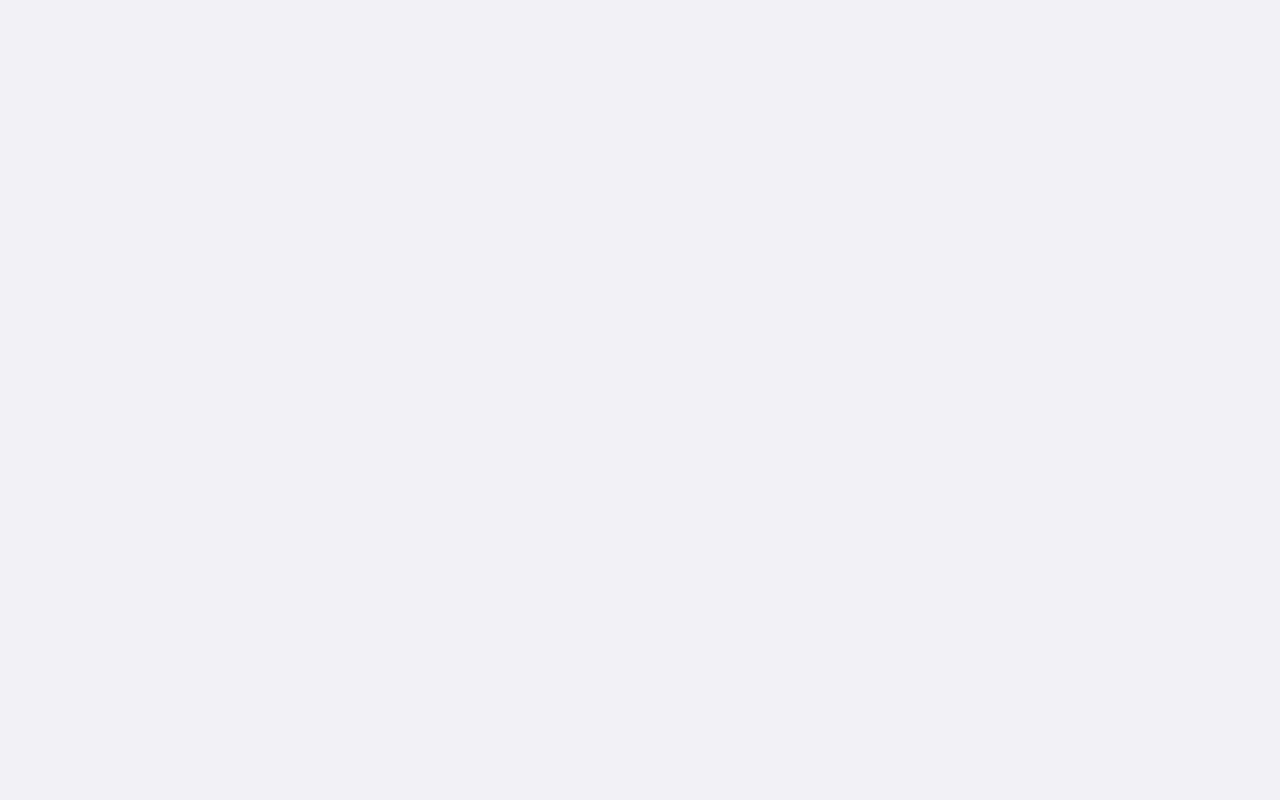
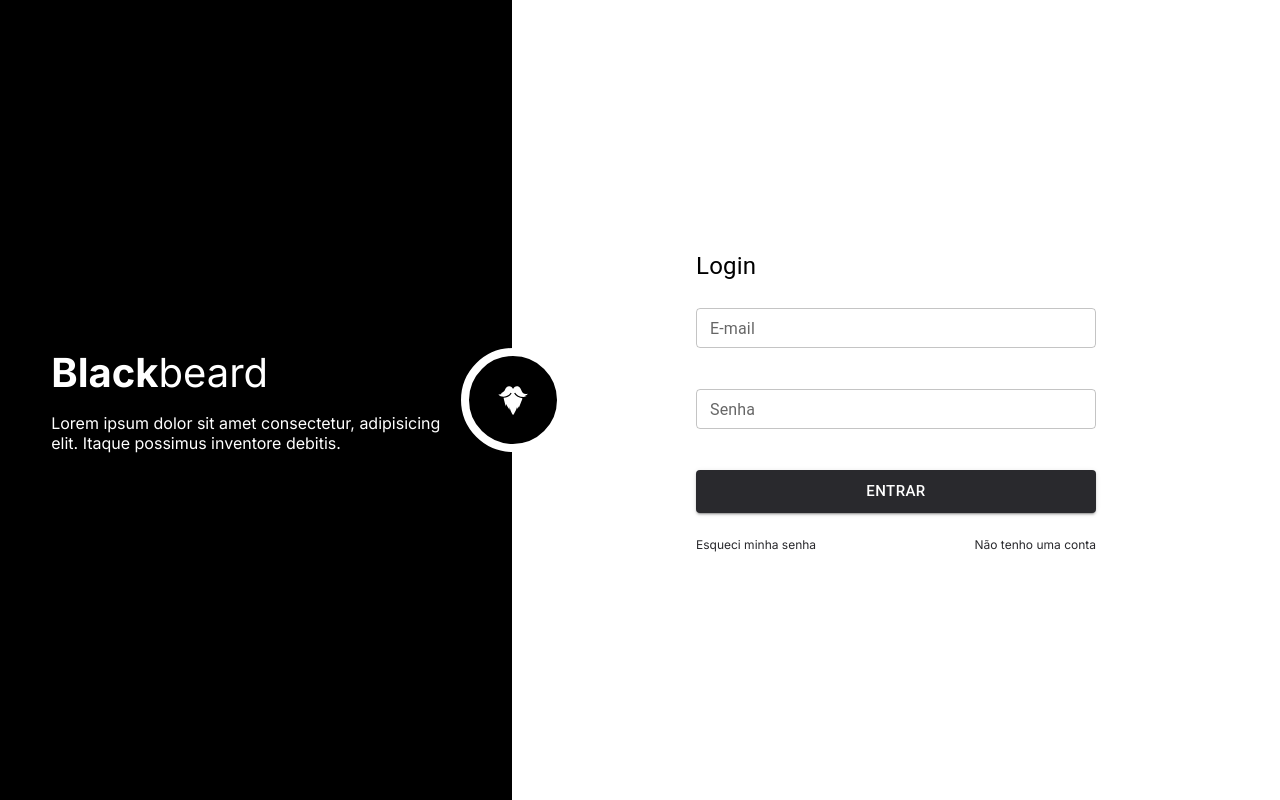
Before and after one commit to LucioHenrique512/blackbeard-ui-admin, a React (Create React App) app: page /onboarding/signin in a window 1280 px wide. Built offline with nearby package versions, Linux system fonts and the light colour scheme.

Commit message:
Alterando layout de sigin e iniciando tela de signup

```diff
--- a/package.json
+++ b/package.json
@@ -17,6 +17,7 @@
     "formik": "^2.2.9",
     "react": "^17.0.2",
     "react-dom": "^17.0.2",
+    "react-icons": "^4.3.1",
     "react-router-dom": "^5.3.0",
     "react-scripts": "4.0.3",
     "styled-components": "^5.3.3",
--- a/src/components/logo/index.tsx
+++ b/src/components/logo/index.tsx
@@ -1,7 +1,7 @@
 import styled from "styled-components";
 
 interface LogoProps {
-  size?: "small" | "medium" | "large" | "x-large" | "xx-large";
+  size?: "small" | "medium" | "large" | "x-large" | "xx-large" | string;
   isWhite?: boolean;
 }
 
--- a/src/modules/onboarding/index.tsx
+++ b/src/modules/onboarding/index.tsx
@@ -1,13 +1,16 @@
-import { Login } from "./pages/login";
+import { Signin } from "./pages/signin";
 import { Switch, Route, Redirect, useRouteMatch } from "react-router-dom";
+import { OnboardRoutes } from "./onboardRoutes";
+import { Signup } from "./pages/signup";
 
 export const OnboardingModule: React.FC = () => {
   const { path } = useRouteMatch();
 
   return (
     <Switch>
-      <Redirect exact path={path} to={`${path}/login`} />
-      <Route path={`${path}/login`} component={Login} />
+      <Redirect exact path={path} to={`${path}/${OnboardRoutes.SIGNIN}`} />
+      <Route path={`${path}/${OnboardRoutes.SIGNIN}`} component={Signin} />
+      <Route path={`${path}/${OnboardRoutes.SIGNUP}`} component={Signup} />
     </Switch>
   );
 };
--- /dev/null
+++ b/src/modules/onboarding/onboardRoutes.ts
@@ -0,0 +1,4 @@
+export const OnboardRoutes = {
+  SIGNIN: "signin",
+  SIGNUP: "signup",
+};
--- a/src/modules/onboarding/pages/login/index.tsx
+++ /dev/null
@@ -1,98 +0,0 @@
-import { Button, Link, TextField, Typography } from "@material-ui/core";
-import { Logo } from "../../../../components";
-import {
-  Container,
-  ContentContainer,
-  Form,
-  FormContainer,
-  Header,
-  LinksContainer,
-} from "./styles";
-import { useFormik } from "formik";
-import * as Yup from "yup";
-
-const validationSchema = Yup.object().shape({
-  email: Yup.string()
-    .email("Favor insira um email válido")
-    .required("Favor informe o email da sua conta."),
-  password: Yup.string()
-    .required("Favor insira a senha")
-    .min(4, "A senha deve conter no minimo 4 characteres."),
-});
-
-export const Login: React.FC = () => {
-  const { values, errors, touched, handleChange, handleBlur, handleSubmit } =
-    useFormik({
-      initialValues: {
-        email: "",
-        password: "",
-      },
-      validateOnChange: false,
-      validateOnBlur: true,
-      validationSchema,
-      onSubmit: (value) => {
-        console.log(value);
-      },
-    });
-
-  return (
-    <Container>
-      <ContentContainer>
-        <Header>
-          <Logo size="xx-large" isWhite />
-        </Header>
-        <FormContainer>
-          <Typography style={{ marginBottom: "1.5rem", fontSize: "1.5rem" }}>
-            Login
-          </Typography>
-          <Form onSubmit={handleSubmit}>
-            <TextField
-              value={values.email}
-              onChange={handleChange}
-              onBlur={handleBlur}
-              name="email"
-              label="E-mail"
-              type="email"
-              fullWidth
-              size="small"
-              helperText={errors.email && touched.email ? errors.email : " "}
-              error={!!errors.email && touched.email}
-              variant="outlined"
-              style={{ marginBottom: "1rem" }}
-            />
-            <TextField
-              value={values.password}
-              onChange={handleChange}
-              onBlur={handleBlur}
-              name="password"
-              label="Senha"
-              type="password"
-              fullWidth
-              size="small"
-              helperText={
-                errors.password && touched.password ? errors.password : " "
-              }
-              error={!!errors.password && touched.password}
-              variant="outlined"
-              style={{ marginBottom: "1rem" }}
-            />
-
-            <Button
-              type="submit"
-              variant="contained"
-              size="large"
-              fullWidth
-              color="primary"
-            >
-              Entrar
-            </Button>
-          </Form>
-          <LinksContainer>
-            <Link href="#">Esqueci minha senha</Link>
-            <Link href="#">Não tenho uma conta</Link>
-          </LinksContainer>
-        </FormContainer>
-      </ContentContainer>
-    </Container>
-  );
-};
--- a/src/modules/onboarding/pages/login/styles.ts
+++ /dev/null
@@ -1,42 +0,0 @@
-import styled from "styled-components";
-
-export const Container = styled.div`
-  width: 100vw;
-  height: 100vh;
-  background: ${({ theme }) => theme.background};
-  justify-content: center;
-  align-items: center;
-  display: flex;
-`;
-
-export const ContentContainer = styled.div`
-  border-radius: ${({ theme }) => theme.borderRadius};
-  background: ${({ theme }) => theme.secondary};
-  box-shadow: 0px 5px 10px 1px rgba(0, 0, 0, 0.1);
-  width: 400px;
-  overflow: hidden;
-  @media (max-width: 500px) {
-    width: 100vw;
-    height: 100vh;
-    border-radius: 0rem;
-  }
-`;
-
-export const Header = styled.header`
-  background: ${({ theme }) => theme.black};
-  padding: ${({ theme }) => theme.paddingMd};
-`;
-
-export const FormContainer = styled.div`
-  padding: ${({ theme }) => theme.paddingMd};
-`;
-
-export const Form = styled.form``;
-
-export const LinksContainer = styled.div`
-display: flex;
-flex-direction: row;
-justify-content: space-between;
-margin-top: 1.5rem;
-
-`
--- /dev/null
+++ b/src/modules/onboarding/pages/signin/components/signupForm.tsx
@@ -0,0 +1,109 @@
+import { Button, TextField, Typography } from "@material-ui/core";
+import { useFormik } from "formik";
+import { useHistory } from "react-router";
+import styled from "styled-components";
+import * as yup from "yup";
+import { OnboardRoutes } from "../../../onboardRoutes";
+
+const validationSchema = yup.object().shape({
+  email: yup.string()
+    .email("Favor insira um email válido")
+    .required("Favor informe o email da sua conta."),
+  password: yup.string()
+    .required("Favor insira a senha")
+    .min(4, "A senha deve conter no minimo 4 characteres."),
+});
+
+export const SigninForm: React.FC = () => {
+  const { values, errors, touched, handleChange, handleBlur, handleSubmit } =
+    useFormik({
+      initialValues: {
+        email: "",
+        password: "",
+      },
+      validateOnChange: false,
+      validateOnBlur: true,
+      validationSchema,
+      onSubmit: (value) => {
+        console.log(value);
+      },
+    });
+  const { push } = useHistory();
+
+  return (
+    <FormContainer>
+      <Typography style={{ marginBottom: "1.5rem", fontSize: "1.5rem" }}>
+        Login
+      </Typography>
+      <Form onSubmit={handleSubmit}>
+        <TextField
+          value={values.email}
+          onChange={handleChange}
+          onBlur={handleBlur}
+          name="email"
+          label="E-mail"
+          type="email"
+          fullWidth
+          size="small"
+          helperText={errors.email && touched.email ? errors.email : " "}
+          error={!!errors.email && touched.email}
+          variant="outlined"
+          style={{ marginBottom: "1rem" }}
+        />
+        <TextField
+          value={values.password}
+          onChange={handleChange}
+          onBlur={handleBlur}
+          name="password"
+          label="Senha"
+          type="password"
+          fullWidth
+          size="small"
+          helperText={
+            errors.password && touched.password ? errors.password : " "
+          }
+          error={!!errors.password && touched.password}
+          variant="outlined"
+          style={{ marginBottom: "1rem" }}
+        />
+
+        <Button
+          type="submit"
+          variant="contained"
+          size="large"
+          fullWidth
+          color="primary"
+        >
+          Entrar
+        </Button>
+      </Form>
+      <LinksContainer>
+        <Link>Esqueci minha senha</Link>
+        <Link onClick={() => push(OnboardRoutes.SIGNUP)}>
+          Não tenho uma conta
+        </Link>
+      </LinksContainer>
+    </FormContainer>
+  );
+};
+
+export const FormContainer = styled.div`
+  padding: ${({ theme }) => theme.paddingMd};
+  width: 400px;
+`;
+
+export const Form = styled.form``;
+
+export const LinksContainer = styled.div`
+  display: flex;
+  flex-direction: row;
+  justify-content: space-between;
+  margin-top: 1.5rem;
+`;
+
+export const Link = styled.a`
+  font-size: 0.75rem;
+  color: ${({ theme }) => theme.primary};
+  text-decoration: none;
+  cursor: pointer;
+`;
--- /dev/null
+++ b/src/modules/onboarding/pages/signin/index.tsx
@@ -0,0 +1,37 @@
+import { Typography } from "@material-ui/core";
+import { Logo } from "../../../../components";
+import { SigninForm } from "./components/signupForm";
+import {
+  Container,
+  ContentContainer,
+  PresentationContainer,
+  PresentationContent,
+  AppSubtitle,
+  FloatIconContainer,
+} from "./styles";
+import { GiBeard } from "react-icons/gi";
+import { useTheme } from "styled-components";
+
+export const Signin: React.FC = () => {
+  const { secondary } = useTheme();
+
+  return (
+    <Container>
+      <PresentationContainer>
+        <FloatIconContainer>
+          <GiBeard color={secondary} size={"2.0rem"} />
+        </FloatIconContainer>
+        <PresentationContent>
+          <Logo size={"2.5rem"} isWhite />
+          <AppSubtitle>
+            Lorem ipsum dolor sit amet consectetur, adipisicing elit. Itaque
+            possimus inventore debitis.
+          </AppSubtitle>
+        </PresentationContent>
+      </PresentationContainer>
+      <ContentContainer>
+        <SigninForm />
+      </ContentContainer>
+    </Container>
+  );
+};
--- /dev/null
+++ b/src/modules/onboarding/pages/signin/styles.ts
@@ -0,0 +1,61 @@
+import styled from "styled-components";
+
+export const Container = styled.div`
+  width: 100vw;
+  height: 100vh;
+  background: ${({ theme }) => theme.black};
+  justify-content: center;
+  align-items: center;
+  display: flex;
+  flex-direction: row;
+`;
+
+export const PresentationContainer = styled.div`
+  width: 40vw;
+  height: 100vh;
+  background: ${({ theme }) => theme.black};
+  display: flex;
+  justify-content: center;
+  align-items: center;
+  position: relative;
+`;
+
+export const PresentationContent = styled.div`
+  width: 80%;
+`;
+
+export const AppSubtitle = styled.p`
+  font-size: 1rem;
+  color: ${({ theme }) => theme.secondary};
+  margin-top: 1rem;
+`;
+
+const FloatIconContainerSize = 5.5;
+
+export const FloatIconContainer = styled.div`
+  background: ${({ theme }) => theme.black};
+  height: ${FloatIconContainerSize}rem;
+  width: ${FloatIconContainerSize}rem;
+  border-radius: ${FloatIconContainerSize / 1}rem;
+  justify-content: center;
+  align-items: center;
+  display: flex;
+  border: solid 0.5rem ${({ theme }) => theme.secondary};
+  position: absolute;
+  right: ${-(FloatIconContainerSize / 1.65)}rem;
+`;
+
+export const ContentContainer = styled.div`
+  background: ${({ theme }) => theme.secondary};
+  height: 100vh;
+  width: 60vw;
+  overflow: hidden;
+  display: flex;
+  justify-content: center;
+  align-items: center;
+  @media (max-width: 500px) {
+    width: 100vw;
+    height: 100vh;
+    border-radius: 0rem;
+  }
+`;
--- /dev/null
+++ b/src/modules/onboarding/pages/signup/index.tsx
@@ -0,0 +1,5 @@
+import { Container } from "./styles";
+
+export const Signup: React.FC = () => {
+  return <Container></Container>;
+};
--- /dev/null
+++ b/src/modules/onboarding/pages/signup/styles.ts
@@ -0,0 +1,6 @@
+import styled from "styled-components";
+
+export const Container = styled.div`
+  width: 100vw;
+  height: 100vh;
+`;
--- a/src/themes/themes.ts
+++ b/src/themes/themes.ts
@@ -1,5 +1,4 @@
 import { createTheme } from "@material-ui/core";
-import createPalette from "@material-ui/core/styles/createPalette";
 
 export const theme = {
   primary: "#29292D",
```
Also changed, not shown: 1 other file (tests, documents, lock files or other folders).
